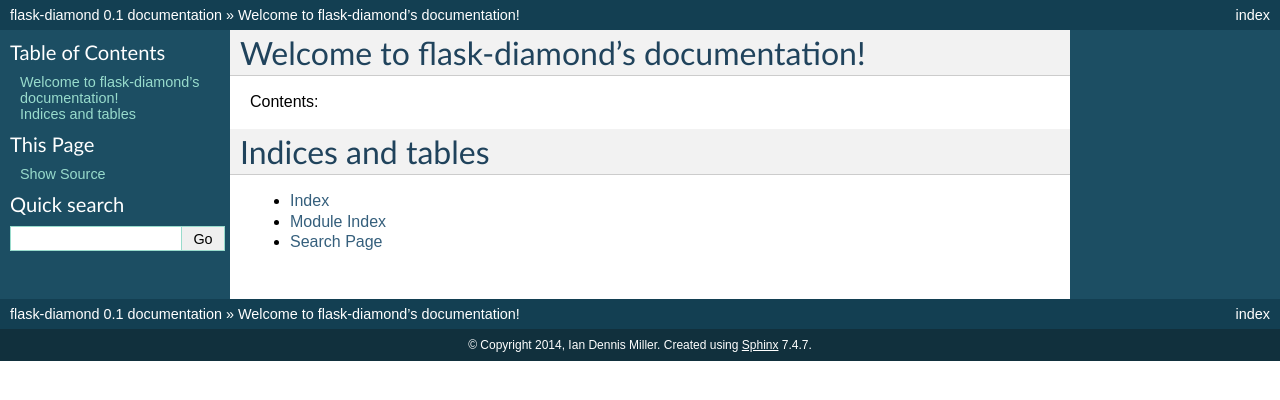
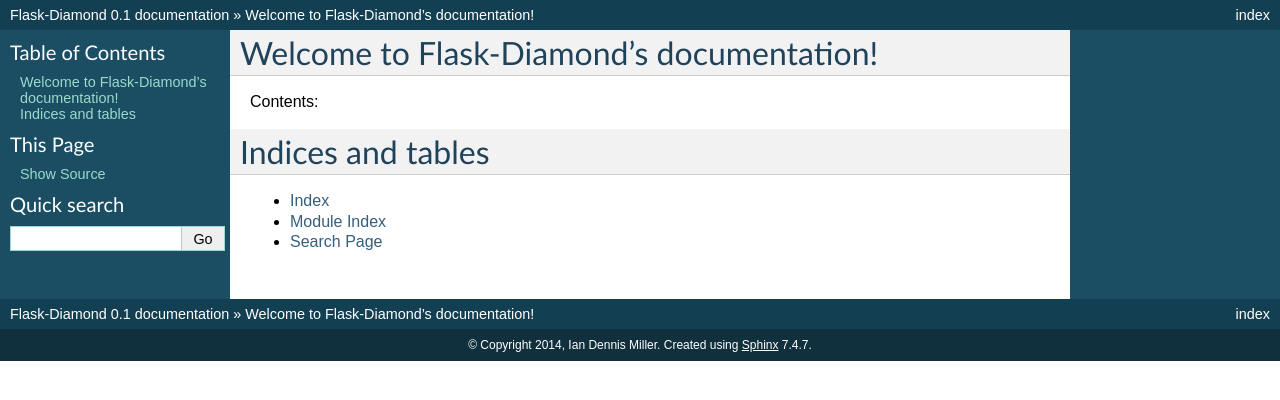
Before and after one commit to diamond-org/flask-diamond, a Sphinx documentation site: the page built from docs/source/index.rst, in a window 1280 px wide. Shown: the top 400 px of the page. Built offline with Sphinx 7.4.7, drawn with Linux system fonts in a browser that asks for light colours; pages that are not in the unit, such as notebooks, are missing from menus.

```diff
--- a/docs/source/conf.py
+++ b/docs/source/conf.py
@@ -1,6 +1,6 @@
 # -*- coding: utf-8 -*-
 #
-# flask-diamond documentation build configuration file, created by
+# Flask-Diamond documentation build configuration file, created by
 # sphinx-quickstart on Wed Nov 20 21:19:09 2013.
 #
 # This file is execfile()d with the current directory set to its containing dir.
@@ -40,7 +40,7 @@ source_suffix = '.rst'
 master_doc = 'index'
 
 # General information about the project.
-project = u'flask-diamond'
+project = u'Flask-Diamond'
 copyright = u'2014, Ian Dennis Miller'
 
 # The version info for the project you're documenting, acts as replacement for
@@ -164,7 +164,7 @@ html_static_path = ['_static']
 #html_file_suffix = None
 
 # Output file base name for HTML help builder.
-htmlhelp_basename = 'flask-diamonddoc'
+htmlhelp_basename = 'Flask-Diamonddoc'
 
 
 # -- Options for LaTeX output --------------------------------------------------
@@ -183,7 +183,7 @@ latex_elements = {
 # Grouping the document tree into LaTeX files. List of tuples
 # (source start file, target name, title, author, documentclass [howto/manual]).
 latex_documents = [
-  ('index', 'flask-diamond.tex', u'flask-diamond Documentation',
+  ('index', 'Flask-Diamond.tex', u'Flask-Diamond Documentation',
    u'Ian Dennis Miller', 'manual'),
 ]
 
@@ -213,7 +213,7 @@ latex_documents = [
 # One entry per manual page. List of tuples
 # (source start file, name, description, authors, manual section).
 man_pages = [
-    ('index', 'flask-diamond', u'flask-diamond Documentation',
+    ('index', 'Flask-Diamond', u'Flask-Diamond Documentation',
      [u'Ian Dennis Miller'], 1)
 ]
 
@@ -227,8 +227,8 @@ man_pages = [
 # (source start file, target name, title, author,
 #  dir menu entry, description, category)
 texinfo_documents = [
-  ('index', 'flask-diamond', u'flask-diamond Documentation',
-   u'Ian Dennis Miller', 'flask-diamond', 'One line description of project.',
+  ('index', 'Flask-Diamond', u'Flask-Diamond Documentation',
+   u'Ian Dennis Miller', 'Flask-Diamond', 'One line description of project.',
    'Miscellaneous'),
 ]
 
--- a/docs/source/index.rst
+++ b/docs/source/index.rst
@@ -1,6 +1,6 @@
-.. flask-diamond documentation master file
+.. Flask-Diamond documentation master file
 
-Welcome to flask-diamond's documentation!
+Welcome to Flask-Diamond's documentation!
 =====================================
 
 Contents:
--- a/fabfile.py
+++ b/fabfile.py
@@ -2,8 +2,8 @@ import sys, os, platform
 from fabric.api import env, run, put, get, open_shell, local, hosts
 from fabric.contrib.project import rsync_project
 
-env.user = 'flask-diamond'
-env.key_filename = [os.path.expanduser('~/.ssh/flask-diamond')]
+env.user = 'Flask-Diamond'
+env.key_filename = [os.path.expanduser('~/.ssh/Flask-Diamond')]
 
 if not env.hosts:
     print "need to call with -H [host.example.com]"
--- a/setup.py
+++ b/setup.py
@@ -4,8 +4,8 @@ import os, shutil
 version = '0.1'
 
 setup(version=version,
-      name='flask-diamond',
-      description = "flask-diamond provides a path that can guide your thought and development; flask-diamond is the road that leads to other ideas.",
+      name='Flask-Diamond',
+      description = "Flask-Diamond provides a path that can guide your thought and development; Flask-Diamond is the road that leads to other ideas.",
       packages = [
             "flask_diamond",
             "flask_diamond.Views",
@@ -15,7 +15,7 @@ setup(version=version,
       #      "bin/runserver.py",
       #      "bin/manage.py",
       ],
-      long_description="""flask-diamond is a python Flask application platform that roughly approximates a django.  flask-diamond imports many other Flask libraries, and then glues them all together with sensible defaults.  The end result is a model administration view, accounts and high-level account operations (e.g. password reset), testing, documentation, project management (e.g. deployment), and more.""",
+      long_description="""Flask-Diamond is a python Flask application platform that roughly approximates a django.  Flask-Diamond imports many other Flask libraries, and then glues them all together with sensible defaults.  The end result is a model administration view, accounts and high-level account operations (e.g. password reset), testing, documentation, project management (e.g. deployment), and more.""",
       classifiers=[], # Get strings from http://pypi.python.org/pypi?%3Aaction=list_classifiers
       include_package_data = True,
       keywords='',
```
Also changed, not shown: README.md (+10 -10 lines), 9 other files.
